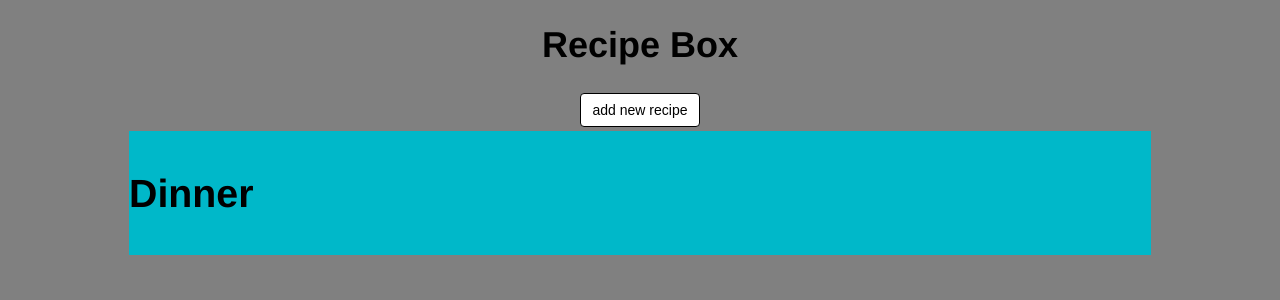
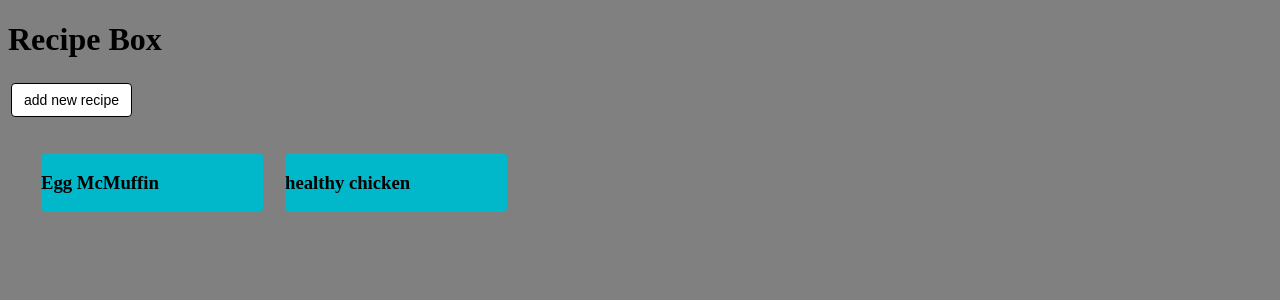
Before and after one commit to kolldavi/recipe-box, a React (Create React App) app: page / in a window 1280 px wide. Shown: the top 300 px of the page. Built offline with nearby package versions, Linux system fonts and the light colour scheme.

Commit message:
added local storage

```diff
--- a/src/App.js
+++ b/src/App.js
@@ -36,8 +36,8 @@ class Recipe extends Component {
 
     const { isCollapsed } = this.state;
     return (
-      <div className="container">
-        <div className="accordion" onClick={this.toggleClass}>
+      <div className="">
+        <div className="accordion " onClick={this.toggleClass}>
           <h3>{title}</h3>
         </div>
         <div className={isCollapsed ? 'hide' : 'expand'}>
@@ -139,18 +139,39 @@ class Modal extends Component {
     );
   }
 }
+
 class App extends Component {
-  state = {
-    recipeList: [
+  constructor() {
+    super();
+    const storedRecipe = localStorage.getItem('recipe_box');
+    var data;
+    if (storedRecipe) {
+      data = JSON.parse(storedRecipe);
+    } else {
+      data = [
         {
           id: uuid.v4(),
-        title: 'Dinner',
-        ingredients: ['chicken', 'broccoli']
+          title: 'Egg McMuffin',
+          ingredients: ['eggs', 'cheese', 'english muffin', 'sausage']
+        },
+        {
+          id: uuid.v4(),
+          title: 'healthy chicken',
+          ingredients: ['chicken', 'broccoli', 'rice']
         }
-    ],
+      ];
+    }
+    this.state = {
+      recipeList: data,
       displayModal: false
     };
-
+  }
+  componentDidUpdate() {
+    this.saveToLocal();
+  }
+  saveToLocal() {
+    localStorage.setItem('recipe_box', JSON.stringify(this.state.recipeList));
+  }
   toggleModal = () => {
     //editRecipe(id, 'title', ingredients)}
     if (this.state.displayModal) {
@@ -184,17 +205,18 @@ class App extends Component {
   render() {
     const { recipeList } = this.state;
     return (
-      <div className="App">
-        <header className="App-header">
+      <div className="wrapper">
+        <header>
           <h1 className="heading-primary">Recipe Box</h1>
         </header>
-        <div className="list-container">
+        <div className="content">
           <button className="btn" onClick={() => this.toggleModal()}>
             add new recipe
           </button>
+          <div className="listing">
             {recipeList.map(recipe => (
               <Recipe
-              className="accordionItem"
+                className="content accordion"
                 id={recipe.id}
                 key={recipe.id}
                 title={recipe.title}
@@ -203,6 +225,7 @@ class App extends Component {
                 editRecipe={this.editRecipe}
               />
             ))}
+          </div>
         </div>
         <Modal
           title={'title'}
--- a/src/css/styles.css
+++ b/src/css/styles.css
@@ -1,28 +1,31 @@
-html,
-body,
-ul,
-ol {
-  margin: 0;
-  padding: 0; }
+* {
+  box-sizing: border-box;
+}
 
 body {
-  font-family: helvetica;
-  font-size: 18px;
+  background-color: gray;
+}
+
+.listing {
+  list-style: none;
+  margin: 2em;
+  display: grid;
+  grid-gap: 20px;
+  grid-template-columns: repeat(auto-fill, minmax(200px, 1fr));
   text-align: center;
-  background-color: gray; }
+}
 
-@media (min-width: 560px) {
-  .container {
-    margin-left: 10%;
-    width: 80%; } }
-@media (max-width: 560px) {
-  .container {
-    width: 100%; } }
 .accordion {
+  border-radius: 5%;
   background-color: #00b8c9;
-  font-size: 2.1rem;
   display: flex;
-  margin: 1px; }
+  margin: 1px;
+}
+
+.ingredients {
+  margin-bottom: 0;
+  text-align: center;
+}
 
 .expand {
   text-align: left;
@@ -32,20 +35,19 @@ body {
   -moz-transition: all 0.5s ease;
   -o-transition: all 0.5s ease;
   -ms-transition: all 0.5s ease;
-  overflow: scroll; }
-
-.ingredients {
-  margin-bottom: 0;
-  text-align: center; }
+  overflow: scroll;
+}
 
 .hide {
+  background-color: white;
   text-align: left;
   max-height: 0;
   overflow: hidden;
   -webkit-transition: all 0.5s ease;
   -moz-transition: all 0.5s ease;
   -o-transition: all 0.5s ease;
-  -ms-transition: all 0.5s ease; }
+  -ms-transition: all 0.5s ease;
+}
 
 .btn {
   display: inline-block;
@@ -67,29 +69,34 @@ body {
   -ms-user-select: none;
   user-select: none;
   margin: 3px;
-  background-color: white; }
+  background-color: white;
+}
 
 .btnDelete {
   background-color: red;
   color: white;
-  border: 1px solid transparent; }
+  border: 1px solid transparent;
+}
 
 .btnEdit {
   background-color: #5bc0de;
   color: white;
-  border: 1px solid transparent; }
+  border: 1px solid transparent;
+}
 
 .btn:hover,
 .btnEdit:hover,
 .btnDelete:hover {
   opacity: 0.5;
-  text-decoration: none; }
+  text-decoration: none;
+}
 
 .modal-header {
   font-size: 1.25em;
   margin: 5px 0px;
   text-transform: uppercase;
   color: #2e7c31;
-  text-align: center; }
+  text-align: center;
+}
 
 /*# sourceMappingURL=styles.css.map */
--- a/src/css/styles.scss
+++ b/src/css/styles.scss
@@ -1,38 +1,32 @@
-html,
-body,
-ul,
-ol {
-  margin: 0;
-  padding: 0;
+* {
+  box-sizing: border-box;
 }
 body {
-  font-family: helvetica;
-  font-size: 18px;
-  text-align: center;
   background-color: gray;
 }
-@media (min-width: 560px) {
-  .container {
-    margin-left: 10%;
-    width: 80%;
-  }
+.listing {
+  list-style: none;
+  margin: 2em;
+  display: grid;
+  grid-gap: 20px;
+  grid-template-columns: repeat(auto-fill, minmax(200px, 1fr));
+  text-align: center;
 }
-@media (max-width: 560px) {
-  .container {
-    width: 100%;
-  }
-}
+
 .accordion {
+  border-radius: 5%;
   background-color: #00b8c9;
-  font-size: 2.1rem;
+
   display: flex;
   margin: 1px;
 }
-
+.ingredients {
+  margin-bottom: 0;
+  text-align: center;
+}
 .expand {
   text-align: left;
-
-  background-color: white;
+  background-color: rgb(255, 255, 255);
   max-height: 220px;
   -webkit-transition: all 0.5s ease;
   -moz-transition: all 0.5s ease;
@@ -40,11 +34,9 @@ body {
   -ms-transition: all 0.5s ease;
   overflow: scroll;
 }
-.ingredients {
-  margin-bottom: 0;
-  text-align: center;
-}
+
 .hide {
+  background-color: rgb(255, 255, 255);
   text-align: left;
   max-height: 0;
   overflow: hidden;
--- a/src/index.js
+++ b/src/index.js
@@ -1,6 +1,5 @@
 import React from 'react';
 import ReactDOM from 'react-dom';
-import './css/styles.css';
 import App from './App';
 import registerServiceWorker from './registerServiceWorker';
 import MuiThemeProvider from 'material-ui/styles/MuiThemeProvider';
```
Also changed, not shown: 2 other files (tests, documents, lock files or other folders). Lines whose indentation alone changed are shown as unchanged.
